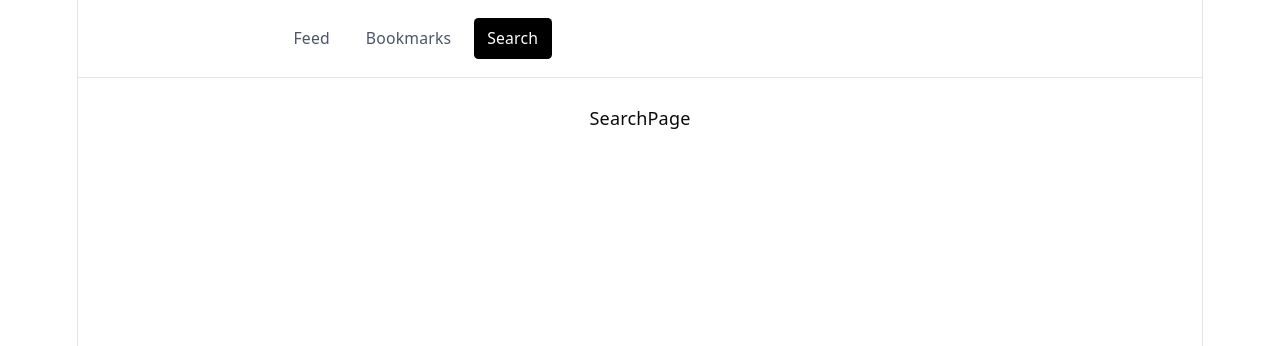
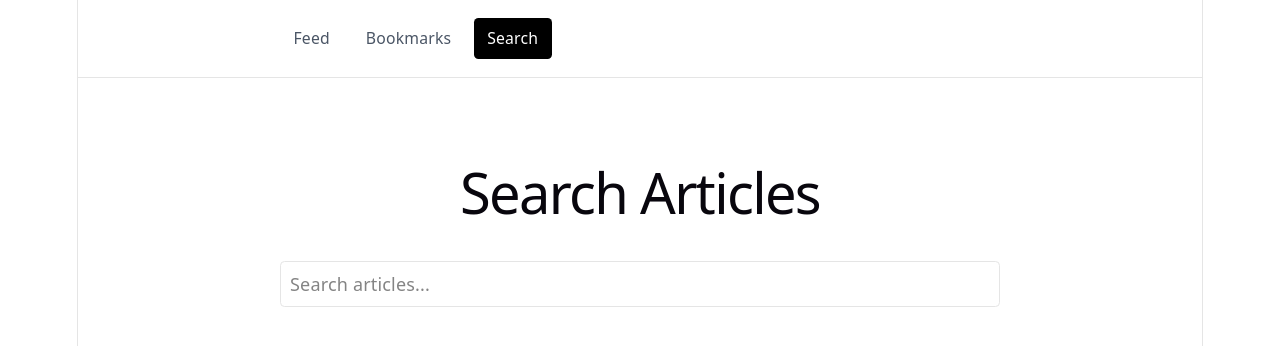
Before and after one commit to MJNinja/nzz-article-reader, a React (Vite) app: page /search in a window 1280 px wide. Shown: the top 346 px of the page. Built offline with nearby package versions, Linux system fonts and the light colour scheme.

Commit message:
feat: implemented search

```diff
--- a/src/components/LoadingState.tsx
+++ b/src/components/LoadingState.tsx
@@ -7,7 +7,7 @@ type Props = {
 function LoadingState({ text }: Props) {
   return (
 	<>
-		<div className="p-6">{text}</div>
+		<div className="text-gray-500 p-6">{text}</div>
 	</>
   )
 }
--- /dev/null
+++ b/src/features/search/useSearch.tsx
@@ -0,0 +1,18 @@
+import { useQuery } from "@tanstack/react-query"
+import { fetchFeed } from "@/api/mockApi"
+
+export function useSearch(query: string) {
+	return useQuery({
+		queryKey: ["search", query],
+
+		queryFn: async () => {
+			const result = await fetchFeed({
+				q: query,
+			})
+
+			return result.data
+		},
+
+		enabled: query.trim().length > 0,
+	})
+}
--- /dev/null
+++ b/src/hooks/useDebounce.tsx
@@ -0,0 +1,17 @@
+import { useEffect, useState } from "react"
+
+export function useDebounce<T>(value: T, delay = 300) {
+	const [debouncedValue, setDebouncedValue] = useState(value)
+
+	useEffect(() => {
+		const timer = setTimeout(() => {
+			setDebouncedValue(value)
+		}, delay)
+
+		return () => {
+			clearTimeout(timer)
+		}
+	}, [value, delay])
+
+	return debouncedValue
+}
--- /dev/null
+++ b/src/hooks/useSearchFromUrl.tsx
@@ -0,0 +1,24 @@
+import { useSearchParams } from "react-router"
+
+export function useSearchFromUrl() {
+	const [searchParams, setSearchParams] = useSearchParams()
+
+	const query = searchParams.get("q") ?? ""
+
+	function setQuery(value: string) {
+		const params = new URLSearchParams(searchParams)
+
+		if (value.trim()) {
+			params.set("q", value)
+		} else {
+			params.delete("q")
+		}
+
+		setSearchParams(params)
+	}
+
+	return {
+		query,
+		setQuery,
+	}
+}
--- a/src/pages/SearchPage.tsx
+++ b/src/pages/SearchPage.tsx
@@ -1,9 +1,70 @@
-import React from 'react'
+import { useState } from "react"
+import { useSearchFromUrl } from "@/hooks/useSearchFromUrl"
+import { useDebounce } from "@/hooks/useDebounce"
+import { useSearch } from "@/features/search/useSearch"
+import { ArticleCard } from "@/components/ArticleCard"
+import LoadingState from "@/components/LoadingState"
+import ErrorState from "@/components/ErrorState"
 
 function SearchPage() {
-  return (
-	<div>SearchPage</div>
-  )
+	const { query, setQuery } = useSearchFromUrl()
+
+	const [inputValue, setInputValue] = useState(query)
+
+	const debouncedQuery = useDebounce(inputValue, 300)
+
+	function handleChange(value: string) {
+		setInputValue(value)
+		setQuery(value)
+	}
+
+	const {data: articles, isLoading, isError} = useSearch(debouncedQuery)
+
+	return (
+		<div className="max-w-2xl mx-auto p-4">
+
+			{/* TITLE */}
+			<h1 className="text-2xl font-bold mb-4">
+				Search Articles
+			</h1>
+
+			{/* INPUT */}
+			<input
+				value={inputValue}
+				onChange={(e) => handleChange(e.target.value)}
+				placeholder="Search articles..."
+				className="w-full border rounded p-2 mb-4"
+			/>
+
+			{/* LOADING */}
+			{isLoading && (
+				<LoadingState text="Searching..." />
+			)}
+
+			{/* ERROR */}
+			{isError && (
+				<ErrorState text="Something went wrong." />
+			)}
+
+			{/* EMPTY STATE */}
+			{!isLoading && !isError && debouncedQuery && articles?.length === 0 && (
+				<div className="text-gray-500">
+					No articles found for "{debouncedQuery}"
+				</div>
+			)}
+
+			{/* RESULTS */}
+			<div className="space-y-4">
+				{articles?.map((article) => (
+				<ArticleCard
+					key={article.id}
+					article={article}
+				/>
+				))}
+			</div>
+
+		</div>
+	)
 }
 
 export default SearchPage
```
